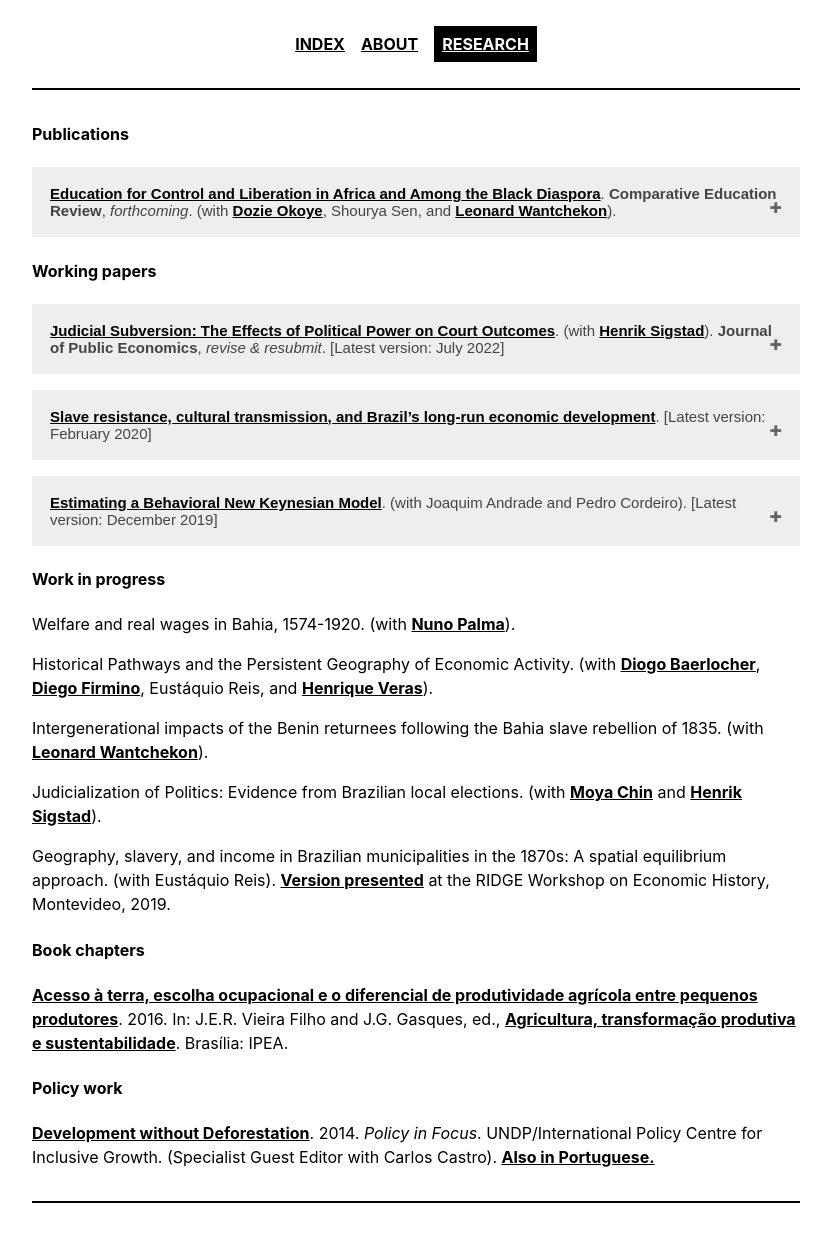
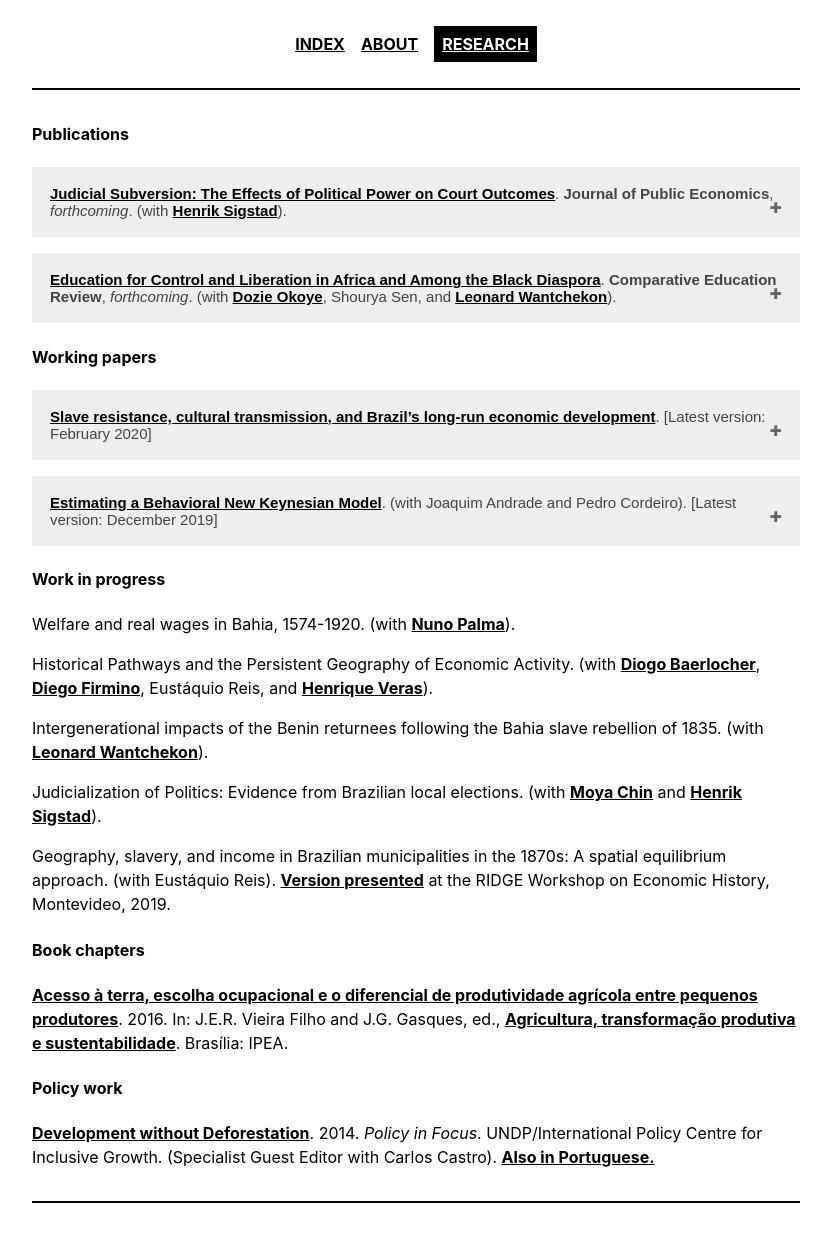
Before and after one commit to gbrlambais/gbrlambais.github.io, a Jekyll site: the page built from _pages/research.md, in a window 1280 px wide. Shown: the whole page, without its empty margins (224-1055 px from the left). Built offline with Jekyll 4.4.1, drawn with Linux system fonts in a browser that asks for light colours; some of the changed lines change nothing that is shown.

Commit message:
subversion accepted

```diff
--- a/_pages/research.md
+++ b/_pages/research.md
@@ -4,6 +4,12 @@ title: Research
 ---
 
 #### Publications
+
+<button class="collapsible" id="subversion">[Judicial Subversion: The Effects of Political Power on Court Outcomes](https://gbrlambais.github.io/judicial_subversion.pdf){:target="_blank"}. **Journal of Public Economics**, *forthcoming*. (with [Henrik Sigstad](https://hsigstad.github.io){:target="_blank"}). </button>
+
+<div class="content" id="subversiondata" markdown="1">
+Are politicians in power treated more leniently in court? We show that Brazilian mayoral candidates charged with misconduct are 65 percent less likely to be convicted if they narrowly win the election. Politicians play no direct role in the judges’ careers, suggesting that formal independence does not completely insulate the judiciary from political influence. The effect is driven by districts with few judges and by judges with higher career instability.
+</div>
 
 <button class="collapsible" id="africaeducation">[Education for Control and Liberation in Africa and Among the Black Diaspora](https://gbrlambais.github.io/africa_education.pdf){:target="_blank"}. **Comparative Education Review**, *forthcoming*. (with [Dozie Okoye](https://sites.google.com/site/dozieaokoye/home){:target="_blank"}, Shourya Sen, and [Leonard Wantchekon](https://scholar.princeton.edu/lwantche){:target="_blank"}).</button>
 
@@ -12,13 +18,6 @@ We review research on the history of education policy in colonial sub-Saharan Af
 </div>
 
 #### Working papers
-
-<button class="collapsible" id="subversion">[Judicial Subversion: The Effects of Political Power on Court Outcomes](https://gbrlambais.github.io/judicial_subversion.pdf){:target="_blank"}. (with [Henrik Sigstad](https://hsigstad.github.io){:target="_blank"}). **Journal of Public Economics**, *revise & resubmit*. [Latest version: July 2022]</button>
-
-<div class="content" id="subversiondata" markdown="1">
-Are politicians in power treated more leniently in court? We show that Brazilian mayoral candidates charged with misconduct are 65 percent less likely to be convicted if they narrowly win the election. Politicians play no direct role in the judges’ careers, suggesting that formal independence does not completely insulate the judiciary from political influence. The effect is driven by districts with few judges and by judges with higher career instability.
-</div>
-
 
 <button class="collapsible" id="slave">[Slave resistance, cultural transmission, and Brazil’s long-run economic development](https://gbrlambais.github.io/resistance_longrun.pdf){:target="_blank"}. [Latest version: February 2020]</button>
 
```
Also changed, not shown: 1 other file.
